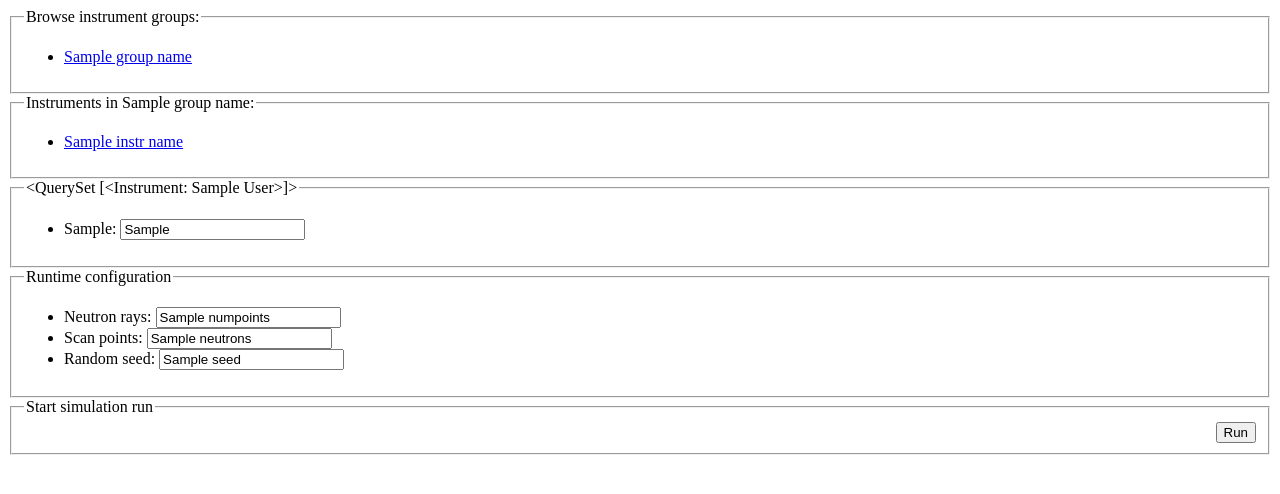
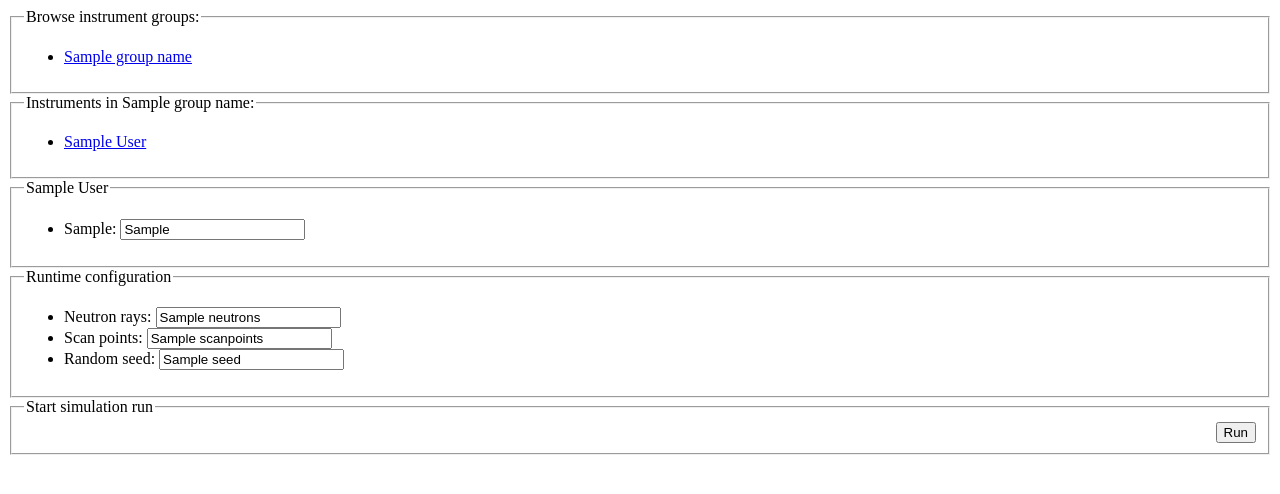
Before and after one commit to climbcat/mcsimrunner, a Django app: template simrunner/templates/instrument.html in a window 1280 px wide. Shown: the top 494 px of the page. Run offline with Django 3.2, Linux system fonts and the light colour scheme; tables that the repository leaves empty hold one stand-in row (values such as "Sample post"); the template is opened without the code that fills it: values that come from a table or form of the project are taken from there, most other values are stand-ins (such as "Sample title", 1, 10 or a date in 2020).

Commit message:
implementation of instrument_post view: form data extraction, SimRun construction and db save. SimRun is now decoupled from InstrGroup and Instrument db objects, making it possible to wipe and recreate groups and instruments while keeping the simrun history intact.

```diff
--- a/simrunner/models.py
+++ b/simrunner/models.py
@@ -34,9 +34,10 @@ class Instrument(Model):
         return self.displayname
 
 class SimRun(Model):
-    ''' corresponds to a simulation run of a particular instrument '''
-    instrument = ForeignKey(Instrument)
-    instr_displayname = CharField(max_length=200)
+    ''' corresponds to a simulation run of a particular instrument - but SimRun is decoupled from the rest of the db '''
+    owner_username = CharField(max_length=200, blank=True, null=True)
+    group_name = CharField(max_length=200, blank=True, null=True)
+    instr_displayname = CharField(max_length=200, blank=True, null=True)
 
     created = DateTimeField('date created', default=timezone.now)
     started = DateTimeField('date started', blank=True, null=True)
@@ -58,4 +59,4 @@ class SimRun(Model):
         self.params_str = json.dumps(p)
 
     def __str__(self):
-        return self.instr_displayname + self.created
+        return "%s_%s_%s" % (self.owner_username, self.instr_displayname, str(self.created))
--- a/simrunner/templates/instrument.html
+++ b/simrunner/templates/instrument.html
@@ -4,8 +4,12 @@
         <title>simrunner</title>
     </head>
     <body>
-        <form method=post action="/startsim">
+        <form method=post action="/startsim" target="_blank">
         {% csrf_token %}
+            <input type="hidden" name="group_name" value="{{ group_name }}">
+            <input type="hidden" name="instr_displayname" value="{{ instr_displayname }}">
+            <input type="hidden" name="params_jsonified" value="{{ params_jsonified }}">
+
             <fieldset>
                 <legend>Browse instrument groups:</legend>
                 <ul>
@@ -20,7 +24,7 @@
             <fieldset>
                 <legend>Instruments in {{ group_name }}:</legend>
                 <ul>
-                    {% for i in instr_names %}
+                    {% for i in instr_displaynames %}
                     <li>
                         <a href="/instrument/{{ group_name }}/{{ i }}">{{ i }}</a>
                     </li>
@@ -29,12 +33,12 @@
             </fieldset>
 
             <fieldset>
-                <legend>{{instr_name}}</legend>
+                <legend>{{ instr_displayname }}</legend>
                 <ul>
                     {% for p in params %}
                     <li>
                         <label>{{ p.0 }}:
-                            <input type="text" value="{{ p.1 }}" name="{{ p.0 }}">
+                            <input type="text" name="{{ p.0 }}" value="{{ p.1 }}">
                         </label>
                     </li>
                     {% endfor %}
@@ -46,17 +50,17 @@
                 <ul>
                     <li>
                         <label>Neutron rays:
-                             <input type=text value="{{ numpoints }}" name=numpoints/>
+                            <input type="text" name="neutrons" value="{{ neutrons }}"/>
                         </label>
                     </li>
                     <li>
                         <label>Scan points:
-                            <input type=text value="{{ neutrons }}" name=neutrons/>
+                             <input type="text" name="scanpoints" value="{{ scanpoints }}"/>
                         </label>
                     </li>
                     <li>
                         <label>Random seed:
-                            <input type=text value="{{ seed }}" name=seed/>
+                            <input type="text" name="seed" value="{{ seed }}"/>
                         </label>
                     </li>
                 </ul>
@@ -64,7 +68,7 @@
 
             <fieldset>
                 <legend>Start simulation run</legend>
-                <input type=submit style="float:right" value="Run"/>
+                <input type="submit" style="float:right" value="Run"/>
             </fieldset>
         </form>
     </body>
```
Also changed, not shown: simrunner/views.py (+29 -8 lines).
